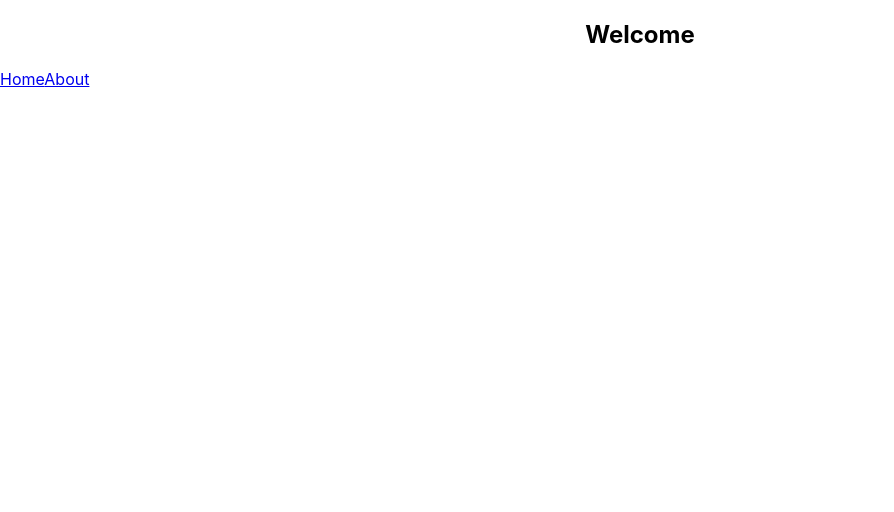
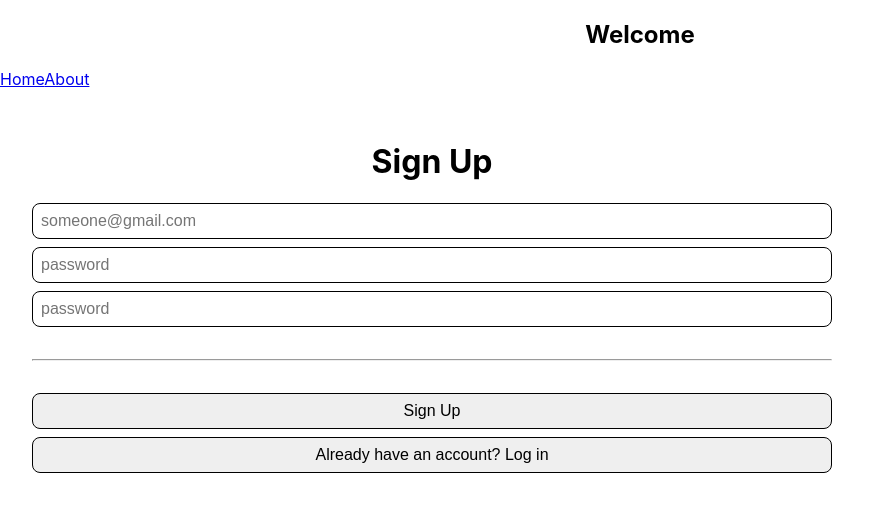
Before and after one commit to coderinsider/react-authentication-app, a React (Create React App) app in the folder public/: page /sign-up in a window 1280 px wide. Before the commit this address had no page. Shown: the top 512 px of the page, without its empty margins (0-894 px from the left). Built offline with nearby package versions, Linux system fonts and the light colour scheme.

Commit message:
Adding signup

```diff
--- a/public/src/RoutesComponent.js
+++ b/public/src/RoutesComponent.js
@@ -4,6 +4,7 @@ import {
 } from "react-router-dom";
 import UserInfoMain from './components/pages/userinfo/UserInfoMain';
 import LoginPanel from './components/pages/LoginPanel';
+import { SignUpPanel } from './components/pages/SignUpPanel';
 import {
    HomePage, LoginPage,
    UserListsPage, EachUserId, UserNewPage
@@ -14,6 +15,7 @@ export const RoutesComponent = () => {
          <Route path="userinfo" element={<UserInfoMain />} />
          <Route index element={<HomePage />} />
          <Route path="login" element={<LoginPanel />} />
+         <Route path="sign-up" element={<SignUpPanel />} />
          <Route path="user" element={<UserListsPage />} />
          <Route path="user/:userId" element={<EachUserId />} />
          <Route path="user/new" element={<UserNewPage />} />
--- /dev/null
+++ b/public/src/components/pages/SignUpPanel.js
@@ -0,0 +1,41 @@
+import { useState } from 'react';
+import { useNavigate } from 'react-router-dom';
+export const SignUpPanel = () => {
+
+	const [email, setEmail] = useState("");
+	const [password, setPassword] = useState("");
+	return (
+		<div className="content-container">
+			<h1>Sign Up</h1>
+
+			<input
+				value={email}
+				type="text"
+				placeholder="someone@gmail.com"
+				onChange={(e) => {
+					setEmail(e.target.value);
+				}}
+			/>
+			<input
+				value={password}
+				type="password"
+				placeholder="password"
+				onChange={(e) => {
+					setPassword(e.target.value);
+				}}
+			/>
+			<input
+				value={password}
+				type="password"
+				placeholder="password"
+				onChange={(e) => {
+					setPassword(e.target.value);
+				}}
+			/>
+			<hr/>
+
+			<button>Sign Up</button>
+			<button>Already have an account? Log in</button>
+		</div>
+	);
+}
```
